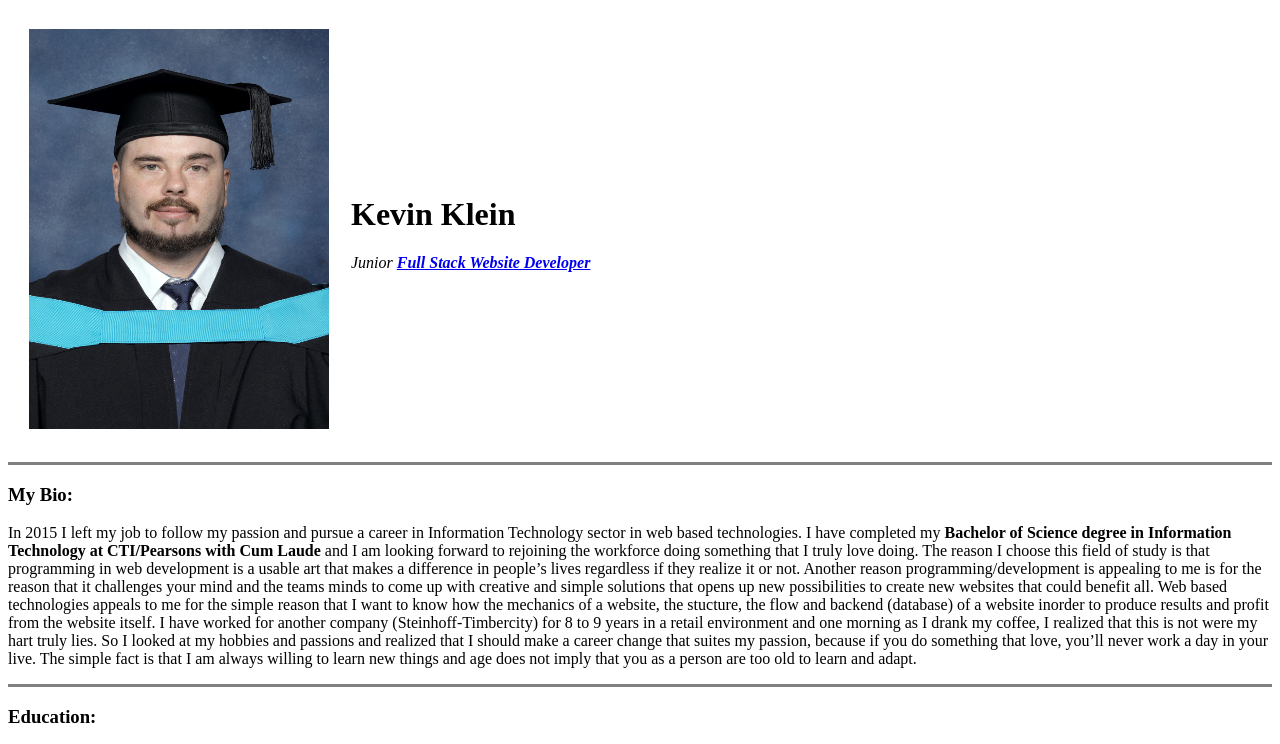
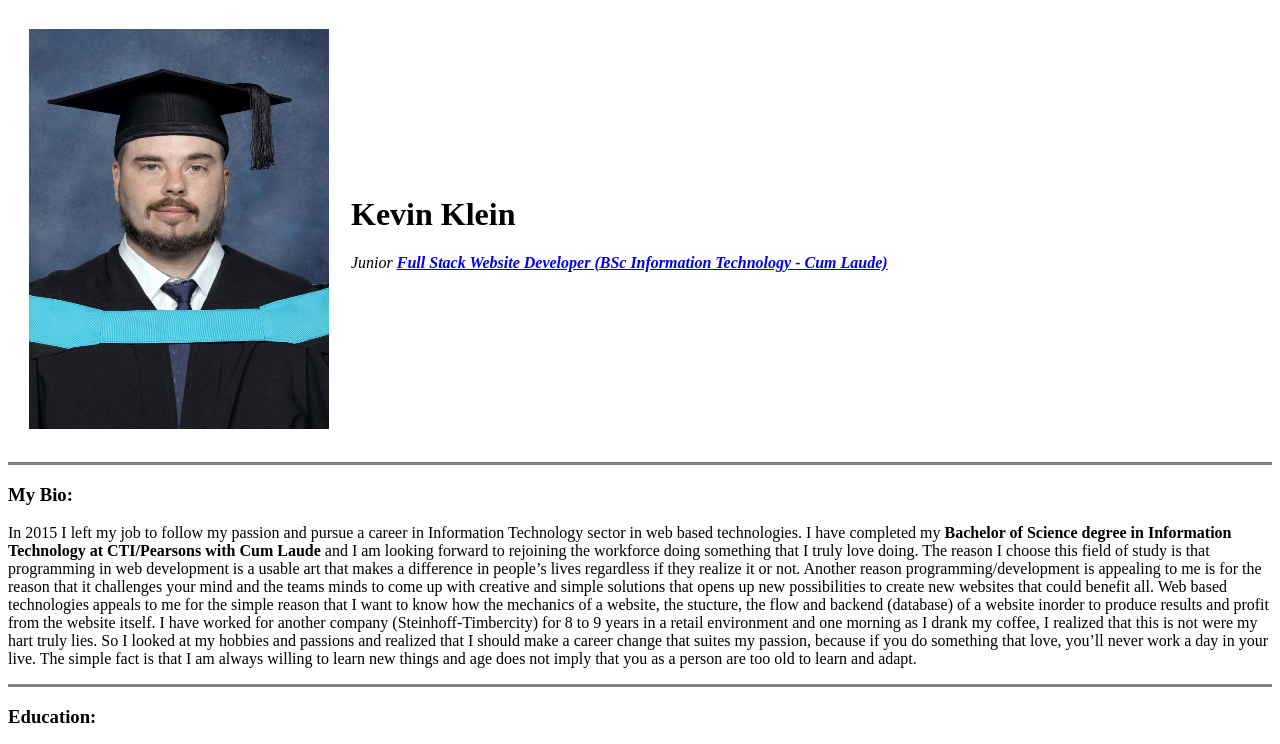
Before and after one commit to Fubar0987/Kevin-Cv, a plain HTML site: page index.html in a window 1280 px wide. Shown: the top 744 px of the page. Drawn offline with Linux system fonts and the light colour scheme.

Commit message:
Update index.html

```diff
--- a/index.html
+++ b/index.html
@@ -16,7 +16,7 @@
       </td>
       <td>
         <h1>Kevin Klein</h1> <!-- heading for on page display -->
-        <p><em>Junior <Strong><a href="https://www.linkedin.com/in/kevin-klein-a46459107/">Full Stack Website Developer</a></Strong></em></p>
+        <p><em>Junior <Strong><a href="https://www.linkedin.com/in/kevin-klein-a46459107/">Full Stack Website Developer (BSc Information Technology - Cum Laude)</a></Strong></em></p>
       </td>
     </tr>
   </table>
```
